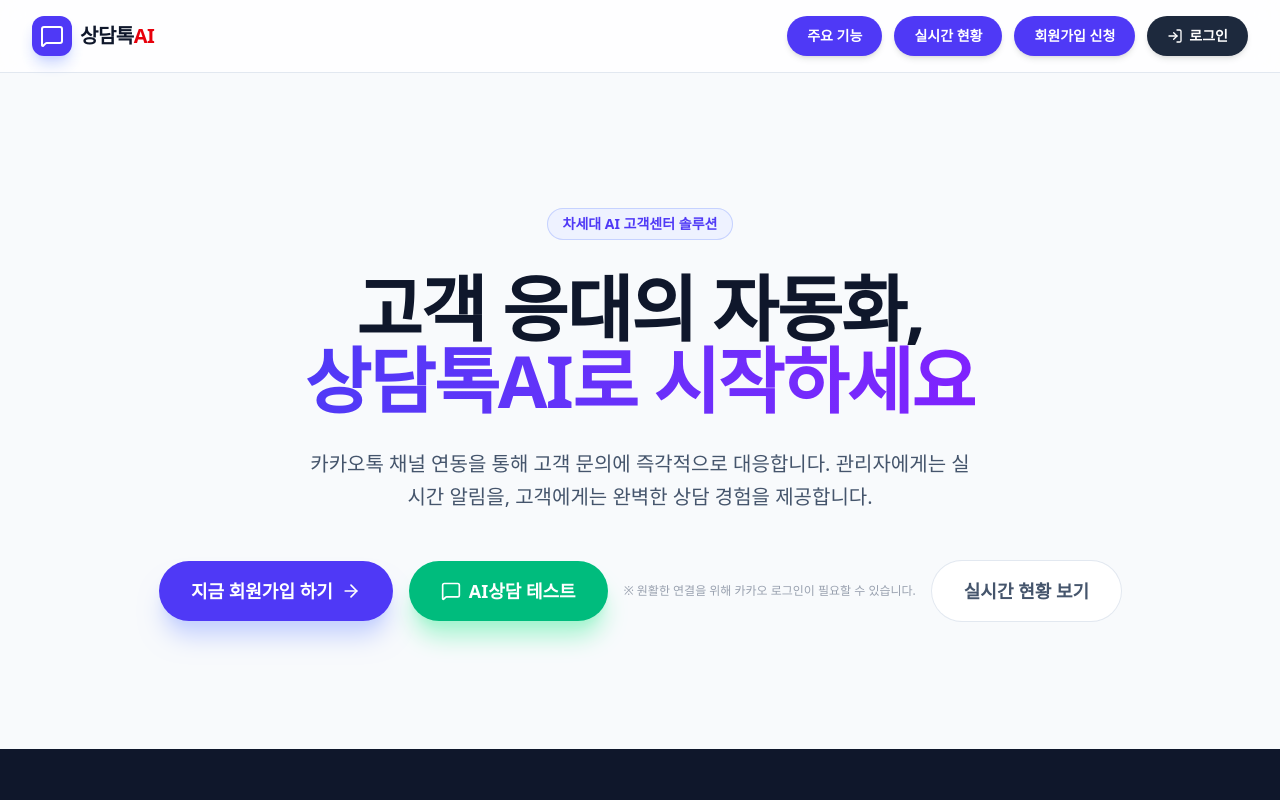
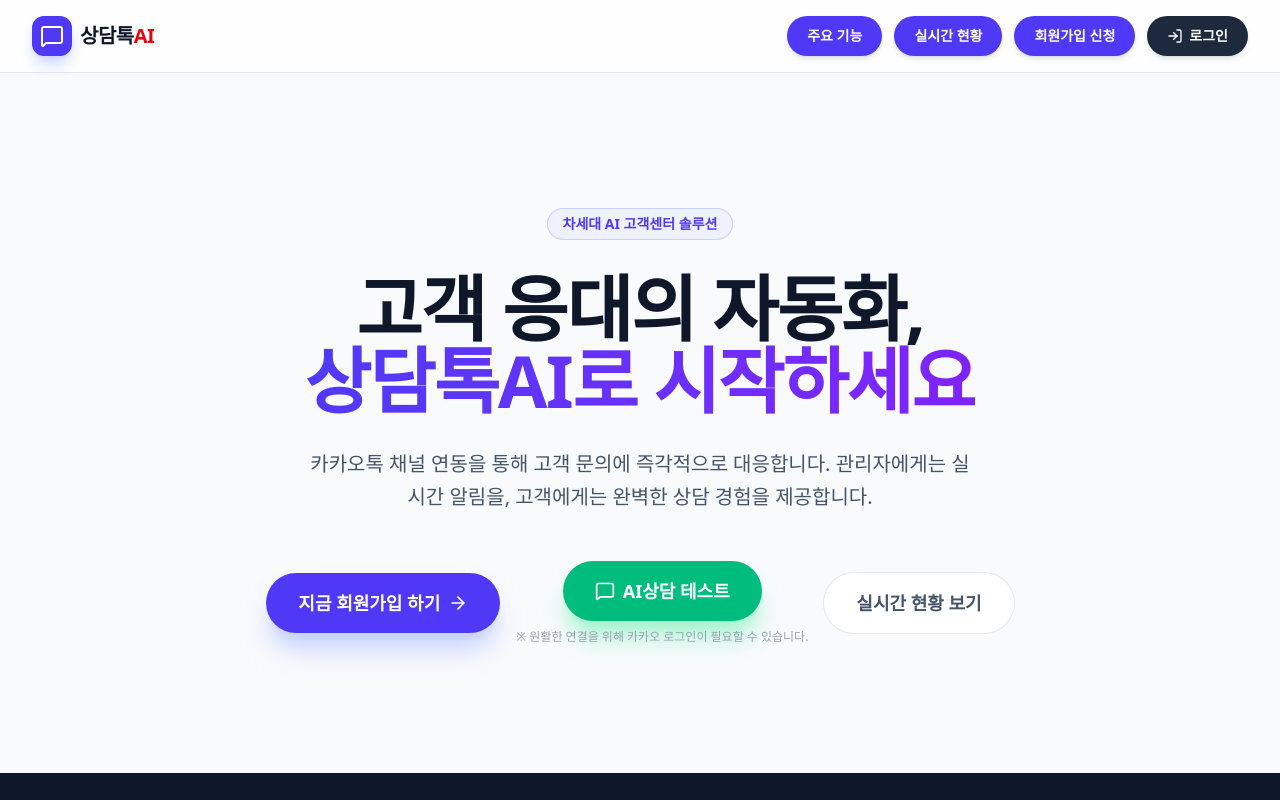
Before and after one commit to paks11299958-code/kakao_ai, a React (Vite) app: page / in a window 1280 px wide. Shown: the top 800 px of the page. Built offline with nearby package versions, Linux system fonts and the light colour scheme; no server answers.

Commit message:
Update App.tsx

```diff
--- a/src/App.tsx
+++ b/src/App.tsx
@@ -301,6 +301,7 @@
   </a>
 
   {/* 2. 추가된 AI상담 테스트 버튼 (카카오톡 연결) */}
+  <div className="flex flex-col items-center gap-2">
   <a
     href="http://pf.kakao.com/_yWPlX/chat"
     target="_blank"
@@ -310,9 +311,11 @@
     <MessageSquare size={20} />
     AI상담 테스트
   </a>
+
   <span className="text-xs text-gray-400">
     ※ 원활한 연결을 위해 카카오 로그인이 필요할 수 있습니다.
   </span>
+  </div>
 
   {/* 3. 실시간 현황 보기 (기본) */}
   <a
```
